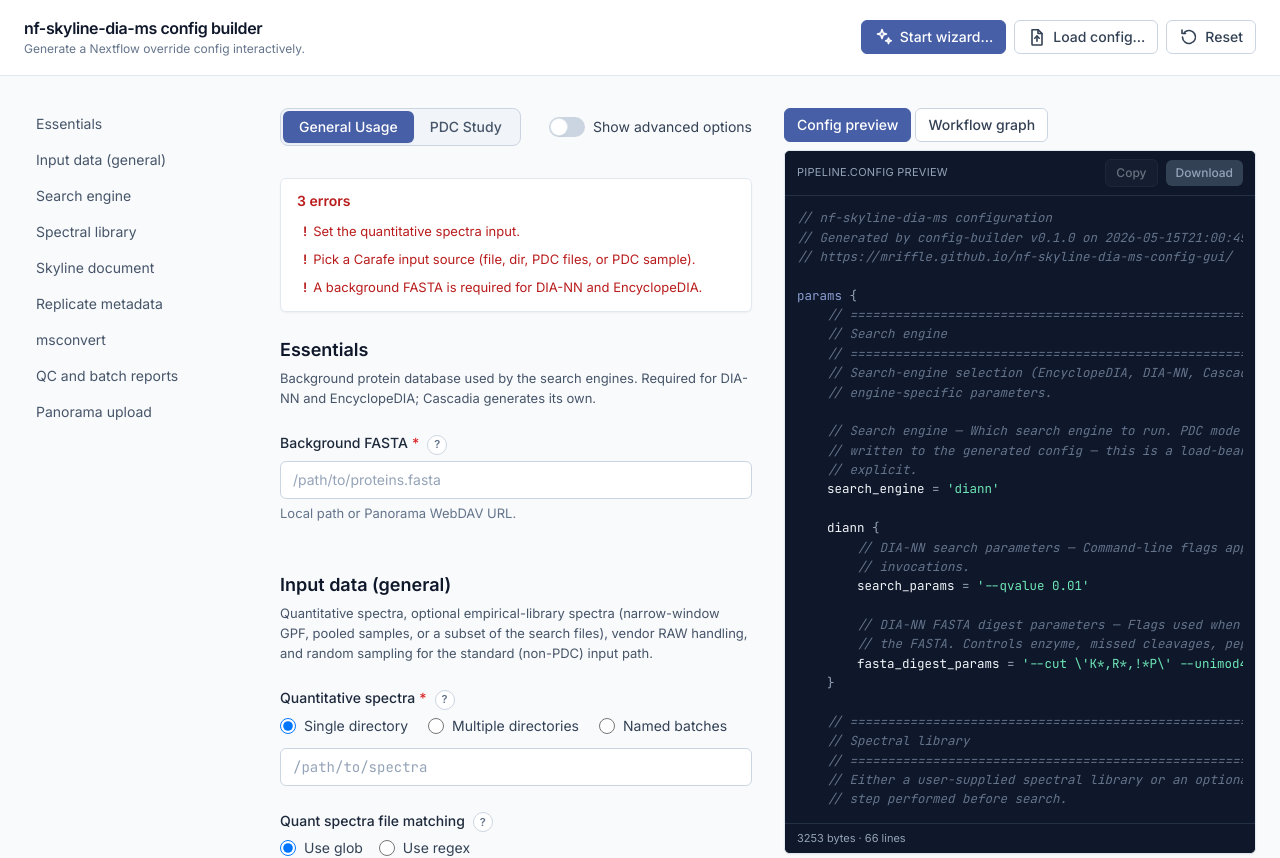
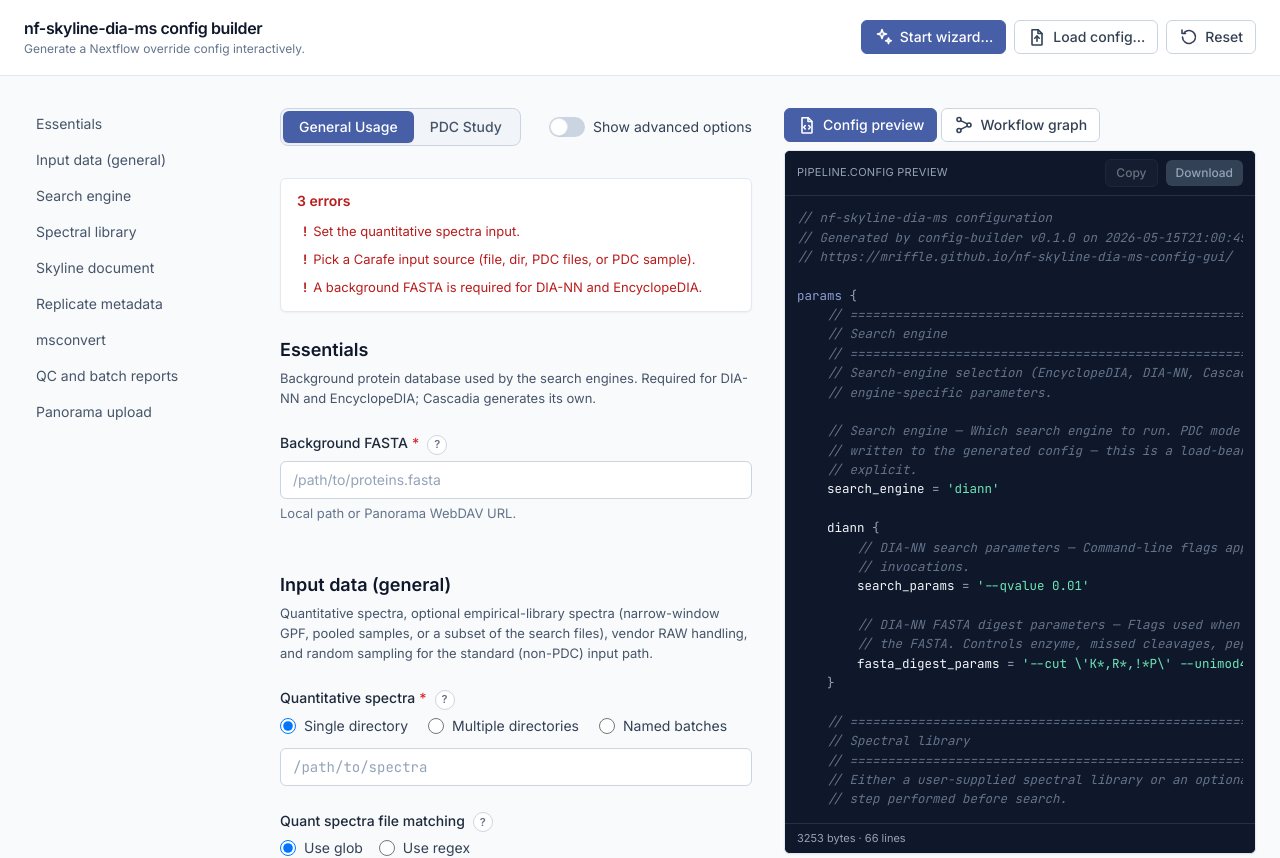
Before and after one commit to mriffle/nf-skyline-dia-ms-config-gui, a React (Vite) app: page / in a window 1280 px wide. Shown: the top 858 px of the page. Built offline with nearby package versions, Linux system fonts and the light colour scheme.

Commit message:
add more icons to more buttons

```diff
--- a/src/components/layout/AppShell.tsx
+++ b/src/components/layout/AppShell.tsx
@@ -112,6 +112,7 @@
                     isActive={activeTab === 'preview'}
                     onClick={() => setActiveTab('preview')}
                     controls="right-pane-preview"
+                    icon={<ConfigPreviewIcon />}
                   >
                     Config preview
                   </TabButton>
@@ -119,6 +120,7 @@
                     isActive={activeTab === 'graph'}
                     onClick={() => setActiveTab('graph')}
                     controls="right-pane-graph"
+                    icon={<WorkflowGraphIcon />}
                   >
                     Workflow graph
                   </TabButton>
@@ -156,6 +158,7 @@
   readonly isActive: boolean;
   readonly onClick: () => void;
   readonly controls: string;
+  readonly icon?: React.ReactNode;
   readonly children: React.ReactNode;
 }
 
@@ -199,7 +202,7 @@
   );
 }
 
-function TabButton({ isActive, onClick, controls, children }: TabButtonProps) {
+function TabButton({ isActive, onClick, controls, icon, children }: TabButtonProps) {
   return (
     <button
       type="button"
@@ -208,13 +211,59 @@
       aria-controls={controls}
       onClick={onClick}
       className={[
-        'rounded-md border px-3 py-1.5 text-sm font-medium focus:outline-none focus:ring-2 focus:ring-accent-500',
+        'inline-flex items-center gap-1.5 rounded-md border px-3 py-1.5 text-sm font-medium focus:outline-none focus:ring-2 focus:ring-accent-500',
         isActive
           ? 'border-accent-500 bg-accent-500 text-white'
           : 'border-slate-300 bg-white text-slate-700 hover:bg-slate-50',
       ].join(' ')}
     >
+      {icon}
       {children}
     </button>
   );
 }
+
+function ConfigPreviewIcon() {
+  // Document with code brackets — represents the generated config text.
+  return (
+    <svg
+      aria-hidden="true"
+      width="20"
+      height="20"
+      viewBox="0 0 20 20"
+      fill="none"
+      stroke="currentColor"
+      strokeWidth="1.6"
+      strokeLinecap="round"
+      strokeLinejoin="round"
+    >
+      <path d="M5 2.75h6.25L15 6.5v10.75a.75.75 0 0 1-.75.75H5.75a.75.75 0 0 1-.75-.75V3.5a.75.75 0 0 1 .75-.75Z" />
+      <path d="M11 2.75V6.5H15" />
+      <path d="m8.25 10.5-1.5 1.75 1.5 1.75" />
+      <path d="m11.75 10.5 1.5 1.75-1.5 1.75" />
+    </svg>
+  );
+}
+
+function WorkflowGraphIcon() {
+  // Three connected nodes — evokes the DAG visualization.
+  return (
+    <svg
+      aria-hidden="true"
+      width="20"
+      height="20"
+      viewBox="0 0 20 20"
+      fill="none"
+      stroke="currentColor"
+      strokeWidth="1.6"
+      strokeLinecap="round"
+      strokeLinejoin="round"
+    >
+      <circle cx="5" cy="4.5" r="2" />
+      <circle cx="15" cy="10" r="2" />
+      <circle cx="5" cy="15.5" r="2" />
+      <path d="M6.7 5.6 13.3 8.9" />
+      <path d="M6.7 14.4 13.3 11.1" />
+    </svg>
+  );
+}
```
